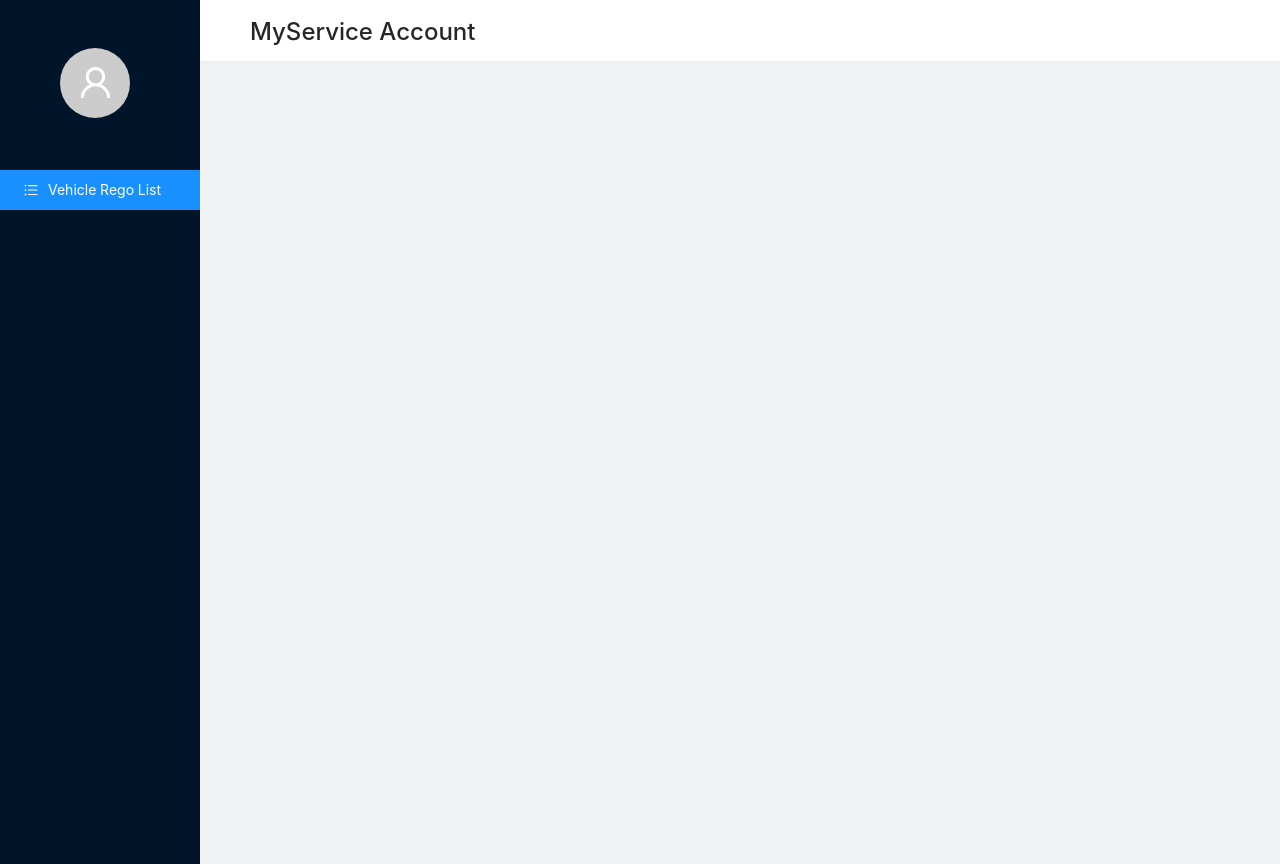
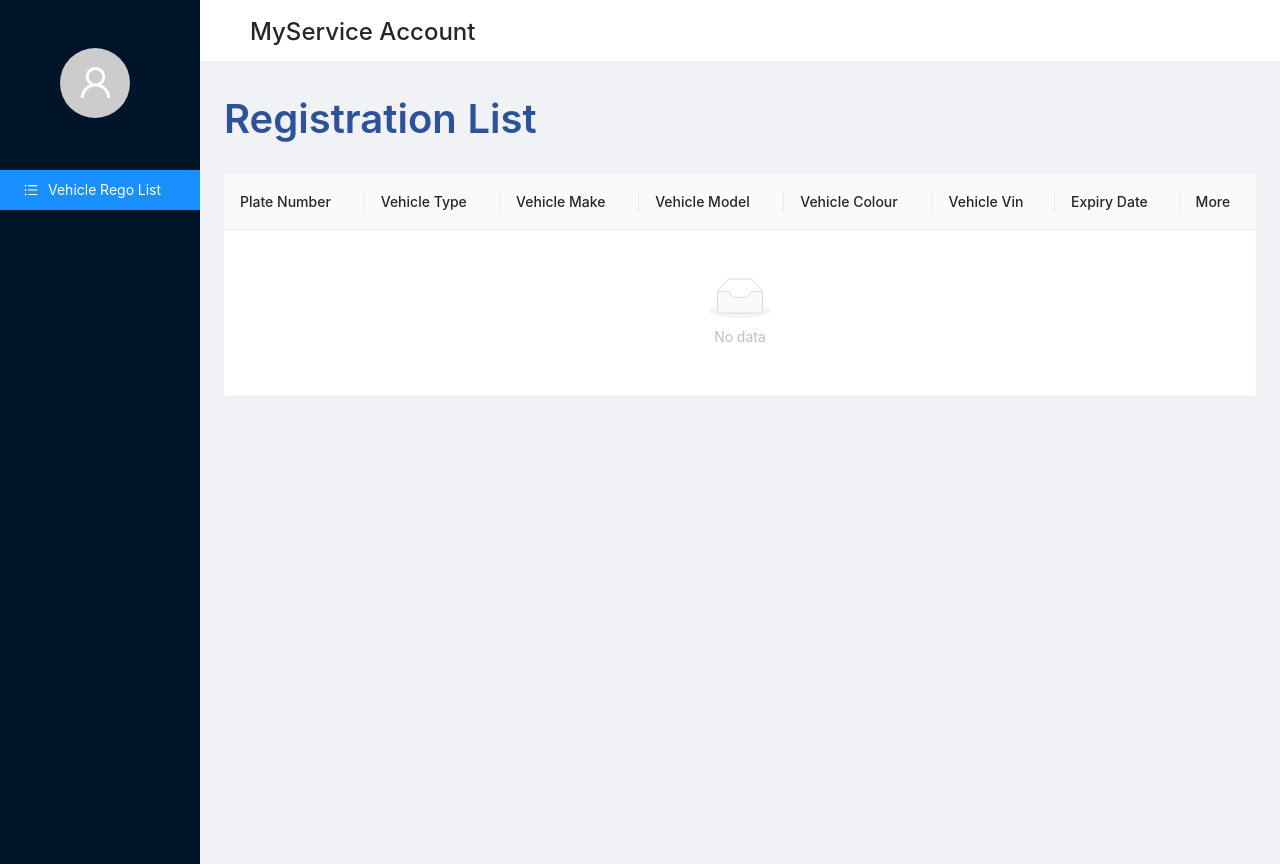
Before and after one commit to jackwe12/vehicle_registration_jen, a React (Create React App) app: page / in a window 1280 px wide. Built offline with nearby package versions, Linux system fonts and the light colour scheme.

Commit message:
set up rego list by antd

```diff
--- /dev/null
+++ b/src/components/RegoList.js
@@ -0,0 +1,67 @@
+import { Table } from 'antd';
+import React, {useEffect} from 'react';
+import styled from 'styled-components';
+
+const Title = styled.div`
+  color: #2e5299;
+  font-size: 2.5rem;
+  font-weight: 600;
+  margin-bottom: 1.5rem;
+`;
+
+const RegoList = () =>{
+
+    useEffect(() => {
+
+    }, []);
+    const list = [];
+    const columns = [{
+        title: 'Plate Number',
+        dataIndex: 'plate_number',
+        key: 'plate_number',
+    }, {
+        title: 'Vehicle Type',
+        dataIndex: ['vehicle','type'],
+        key: 'vehicle_type',
+    }, {
+        title: 'Vehicle Make',
+        dataIndex: ['vehicle','make'],
+        key: 'vehicle_make',
+        responsive: ['lg'],
+    }, {
+        title: 'Vehicle Model',
+        dataIndex: ['vehicle','model'],
+        key: 'vehicle_model',
+        responsive: ['lg'],
+    }, {
+        title: 'Vehicle Colour',
+        dataIndex: ['vehicle','colour'],
+        key: 'vehicle_colour',
+        responsive: ['lg'],
+    }, {
+        title: 'Vehicle Vin',
+        dataIndex: ['vehicle','vin_mask'],
+        key: 'vehicle_vin',
+        responsive: ['lg'],
+    }, {
+        title: 'Expiry Date',
+        dataIndex: 'expiry',
+        key: 'expiry',
+        responsive: ['md'],
+    }, {
+        title: 'More',
+        dataIndex: 'more',
+        key: 'vehicle',
+    }];
+
+    return (
+        <>
+            <Title>Registration List</Title>
+            <Table columns={ columns } dataSource={ list } />
+            {/* {console.log('test')} */}
+        </>
+    );
+
+};
+
+export default RegoList;
--- a/src/pages/HomePage/HomePage.js
+++ b/src/pages/HomePage/HomePage.js
@@ -7,7 +7,7 @@ import {
     UserOutlined,
 } from '@ant-design/icons';
 import {BrowserRouter as Router} from 'react-router-dom';
-
+import RegoList from '../../components/RegoList';
 const { Header, Content, Sider } = Layout;
 
 const StyledHeader = styled(Header)`
@@ -36,9 +36,9 @@ const Home = ()=>{
                                 <Link to='/list'></Link>
                             </Menu.Item>
                             {/* <Menu.Item key="2" icon={<UnorderedListOutlined />}>
-                About
-                <Link to="/about"></Link>
-              </Menu.Item> */}
+                                About
+                                <Link to="/about"></Link>
+                            </Menu.Item> */}
                         </Menu>
                     </Sider>
                     <Layout className='site-layout'>
@@ -55,6 +55,8 @@ const Home = ()=>{
                                 minHeight: '100vh',
                             } }
                         >
+                            <RegoList/>
+
                         </Content>
                     </Layout>
                 </Layout>
```
